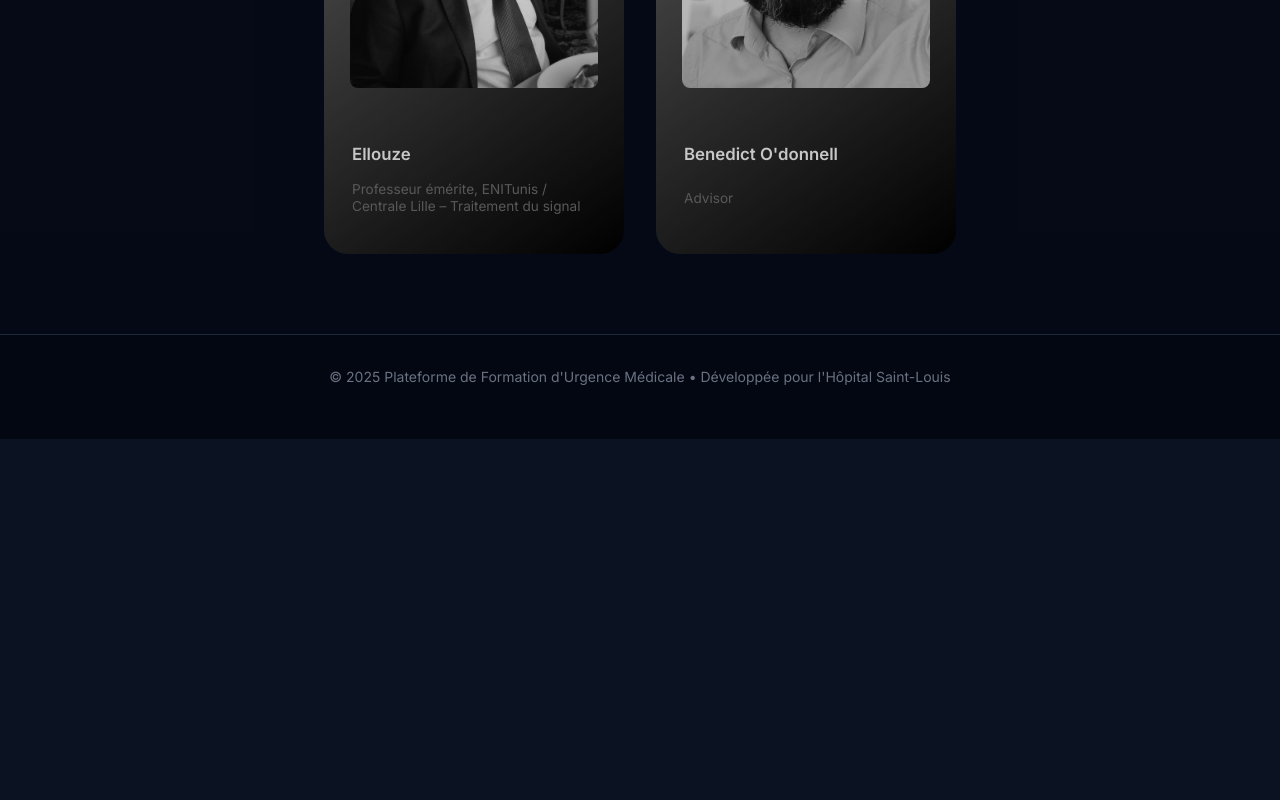
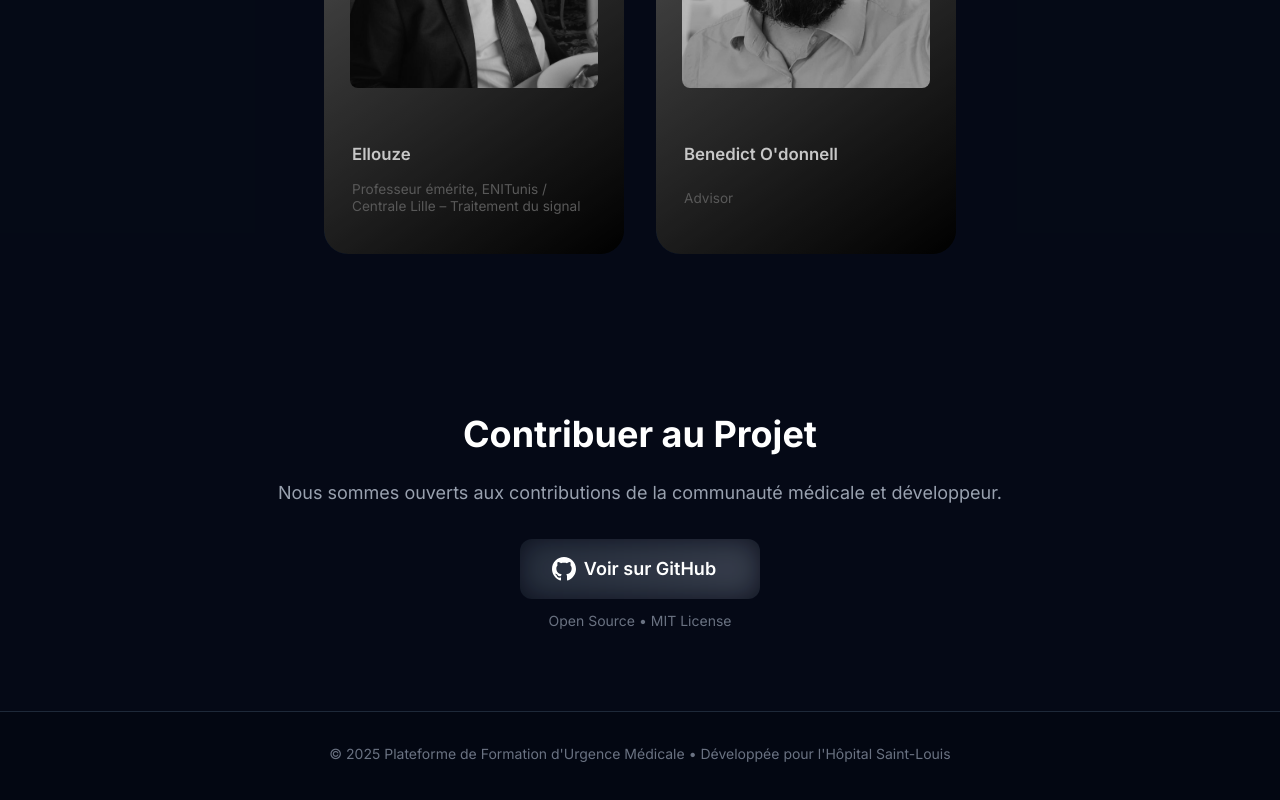
Before and after one commit to Samouz75/Defib_simulation, a Next.js app: page / in a window 1280 px wide. Shown: the part 4975-5775 px from the top of the page. Before the commit the page ends 5414 px from the top, so only its background shows below. Built offline with nearby package versions, Linux system fonts and the light colour scheme.

Commit message:
section contributions

```diff
--- a/src/app/page.tsx
+++ b/src/app/page.tsx
@@ -496,6 +496,41 @@
         </div>
       </section>
 
+      {/* Contributions Section */}
+      <section className="relative z-10 py-20 px-6 bg-gray-900/20">
+        <div className="max-w-4xl mx-auto text-center">
+          <h2 className="text-4xl font-bold text-white mb-6">
+            Contribuer au Projet
+          </h2>
+          <p className="text-gray-400 text-lg mb-8 max-w-3xl mx-auto leading-relaxed">
+            Nous sommes ouverts aux contributions de la communauté médicale et développeur.
+          </p>
+
+          <div className="flex flex-col sm:flex-row gap-4 justify-center items-center">
+            <a
+              href="https://github.com/Mariussgal/Defib_simulation"
+              target="_blank"
+              rel="noopener noreferrer"
+              className="group relative inline-flex items-center justify-center px-8 py-4 font-semibold text-lg overflow-hidden rounded-xl transition-all duration-300 hover:scale-105"
+            >
+              <div className="absolute inset-0 bg-gradient-to-r from-gray-800 to-gray-700 translate-x-full group-hover:translate-x-0 transition-transform duration-500"></div>
+              <div className="absolute -inset-1 bg-gradient-to-r from-gray-600 to-gray-500 rounded-xl blur-lg opacity-50 group-hover:opacity-75 transition-opacity duration-300"></div>
+              <span className="relative text-white mr-3 flex items-center gap-2">
+                <svg className="w-6 h-6" fill="currentColor" viewBox="0 0 24 24">
+                  <path d="M12 0c-6.626 0-12 5.373-12 12 0 5.302 3.438 9.8 8.207 11.387.599.111.793-.261.793-.577v-2.234c-3.338.726-4.033-1.416-4.033-1.416-.546-1.387-1.333-1.756-1.333-1.756-1.089-.745.083-.729.083-.729 1.205.084 1.839 1.237 1.839 1.237 1.07 1.834 2.807 1.304 3.492.997.107-.775.418-1.305.762-1.604-2.665-.305-5.467-1.334-5.467-5.931 0-1.311.469-2.381 1.236-3.221-.124-.303-.535-1.524.117-3.176 0 0 1.008-.322 3.301 1.23.957-.266 1.983-.399 3.003-.404 1.02.005 2.047.138 3.006.404 2.291-1.552 3.297-1.23 3.297-1.23.653 1.653.242 2.874.118 3.176.77.84 1.235 1.911 1.235 3.221 0 4.609-2.807 5.624-5.479 5.921.43.372.823 1.102.823 2.222v3.293c0 .319.192.694.801.576 4.765-1.589 8.199-6.086 8.199-11.386 0-6.627-5.373-12-12-12z"/>
+                </svg>
+                Voir sur GitHub
+              </span>
+            </a>
+
+          </div>
+
+          <p className="text-gray-500 text-sm mt-3">
+              Open Source • MIT License
+            </p>
+        </div>
+      </section>
+
       {/* Footer */}
       <footer className="relative z-10 py-8 px-6 border-t border-gray-800 -mb-35">
         <div className="max-w-6xl mx-auto flex flex-col md:flex-row items-center justify-center">
```
